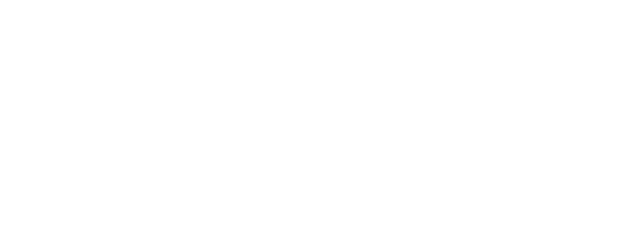
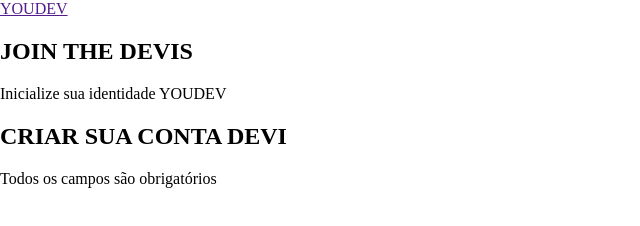
Before and after one commit to NicolasGoulart18/gamer-sign-up-form, a plain HTML site: page index.html in a window 1280 px wide. Shown: the whole page, without its empty margins (0-640 px from the left). Drawn offline with Linux system fonts and the light colour scheme.

Commit message:
feat: create hero and signup header structure

```diff
--- a/index.html
+++ b/index.html
@@ -11,12 +11,15 @@
 <body>
   <main class="page">
     <section class="hero">
-      <!-- Vamos construir esta parte juntos -->
+      <a href="">YOUDEV</a>
+      <h1>JOIN THE DEVIS</h1>
+      <p>Inicialize sua identidade YOUDEV </p>
     </section>
 
     <section class="signup">
       <form id="signup-form">
-        <!-- Vamos montar os campos juntos -->
+        <h2>CRIAR SUA CONTA DEVI</h2>
+        <p>Todos os campos são obrigatórios</p>
       </form>
     </section>
   </main>
```
